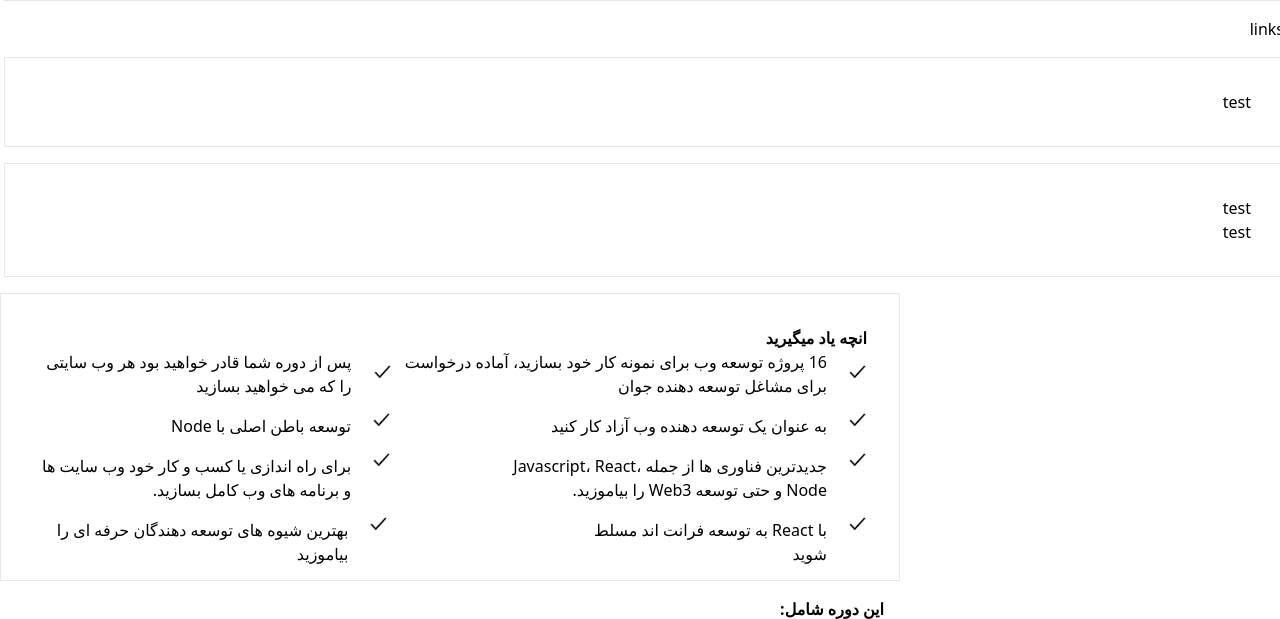
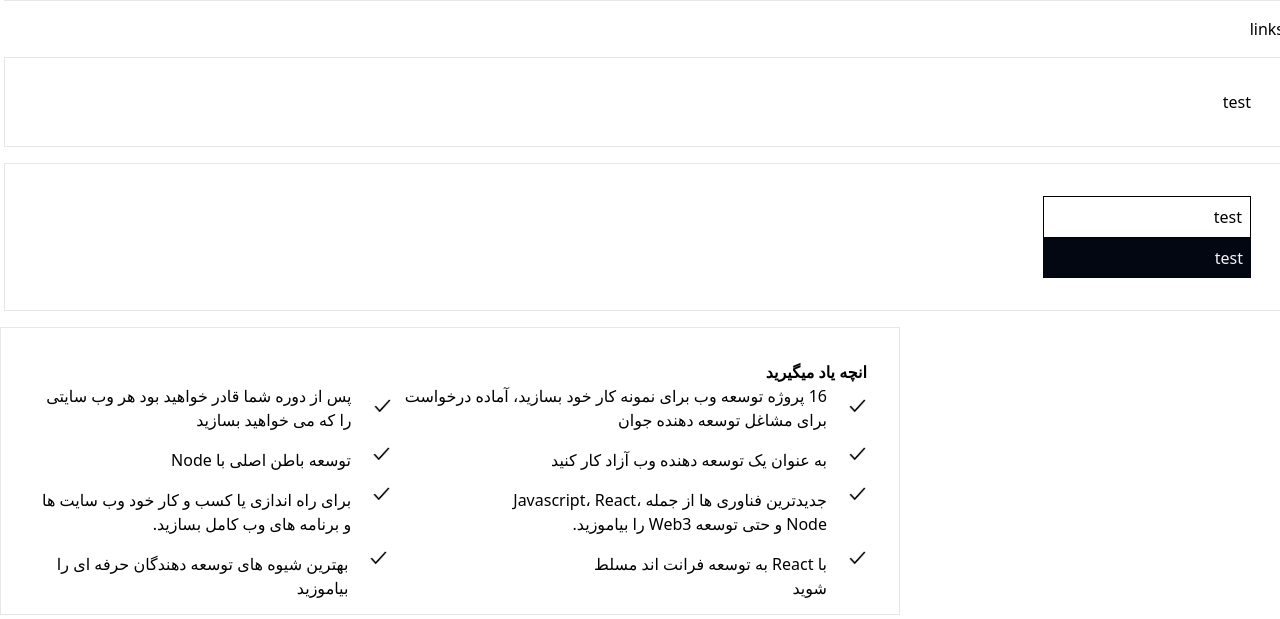
Before and after one commit to rahimifh/Elearning, a Python web app: template src/templates/components.html in a window 1280 px wide. Shown: the part 145-764 px from the top of the page. Run offline with Jinja, Linux system fonts and the light colour scheme; the template is opened without the code that fills it, so the values that code supplies are empty.

Commit message:
fixed bug

```diff
--- a/src/assets/css/output-tailwind.css
+++ b/src/assets/css/output-tailwind.css
@@ -568,6 +568,35 @@ video {
   background-color: rgb(37 99 235 / var(--tw-bg-opacity));
 }
 
+.exillinkwhite {
+  border-width: 1px;
+  --tw-border-opacity: 1;
+  border-color: rgb(0 0 0 / var(--tw-border-opacity));
+  --tw-bg-opacity: 1;
+  background-color: rgb(255 255 255 / var(--tw-bg-opacity));
+  padding: 0.5rem;
+  --tw-text-opacity: 1;
+  color: rgb(0 0 0 / var(--tw-text-opacity));
+}
+
+.exillinkwhite:hover {
+  --tw-bg-opacity: 1;
+  background-color: rgb(156 163 175 / var(--tw-bg-opacity));
+}
+
+.exillinkblack {
+  --tw-bg-opacity: 1;
+  background-color: rgb(3 7 18 / var(--tw-bg-opacity));
+  padding: 0.5rem;
+  --tw-text-opacity: 1;
+  color: rgb(243 244 246 / var(--tw-text-opacity));
+}
+
+.exillinkblack:hover {
+  --tw-bg-opacity: 1;
+  background-color: rgb(17 24 39 / var(--tw-bg-opacity));
+}
+
 .invisible {
   visibility: hidden;
 }
--- a/tw/tailwind-input.css
+++ b/tw/tailwind-input.css
@@ -21,10 +21,10 @@
       @apply p-2 rounded-md text-white bg-blue-500 hover:bg-blue-600
     }
     .exillinkwhite{
-      @apply p-2 border-solid border-1 border-black text-black bg-white hover:bg-gray-400
+      @apply p-2 border border-black text-black bg-white hover:bg-gray-400
     }
     .exillinkblack{
-      @apply p-2    text-gray-100 bg-gray-950 hover:bg-gray-900
+      @apply p-2 text-gray-100 bg-gray-950 hover:bg-gray-900
     }
 
 
```
Also changed, not shown: other parts of src/assets/css/output-tailwind.css (+37 -66 lines).
